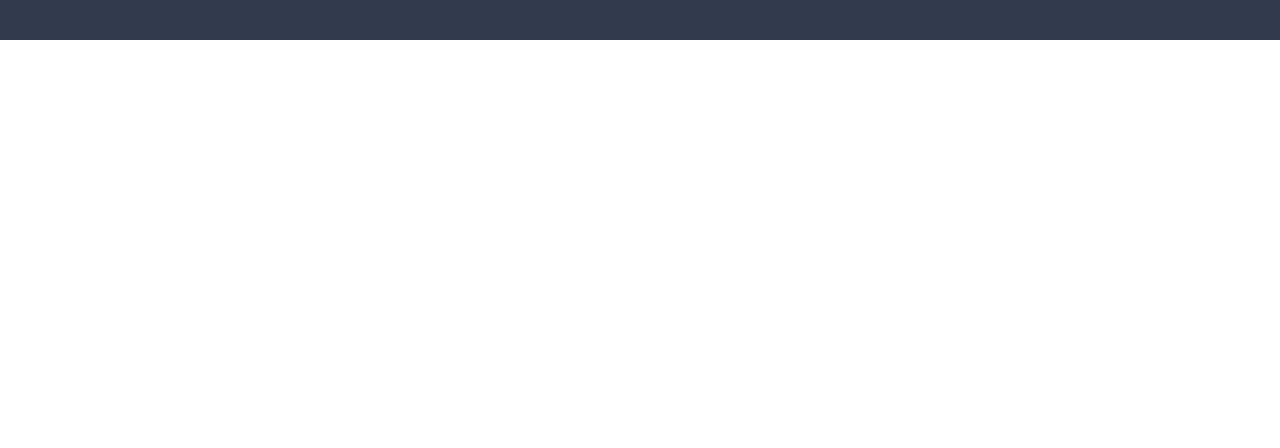
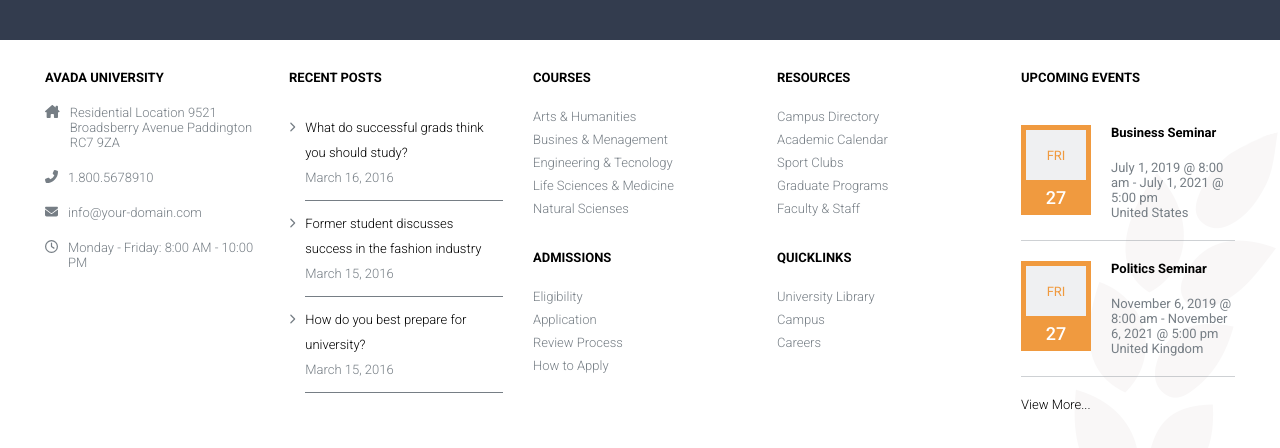
Before and after one commit to DanieleAntonaci/proj-html-vuejs, a Vue app: page / in a window 1280 px wide. Shown: the part 1042-1490 px from the top of the page. Before the commit the page ends 1082 px from the top, so only its background shows below. Built offline with nearby package versions, Linux system fonts and the light colour scheme.

Commit message:
Parte inferiore del footer

```diff
--- a/src/components/Footer.vue
+++ b/src/components/Footer.vue
@@ -1,8 +1,9 @@
 <script>
 import JoingForm from './JoingForm.vue';
+import NavFooter from './NavFooter.vue';
 
 export default {
-    components: { JoingForm },
+    components: { JoingForm, NavFooter },
     data() {
         return {
 
@@ -14,6 +15,7 @@ export default {
 <template>
     <div>
         <JoingForm/>
+        <NavFooter/>
     </div>
 </template>
 
--- /dev/null
+++ b/src/components/NavFooter.vue
@@ -0,0 +1,252 @@
+<script>
+export default {
+
+}
+</script>
+
+<template>
+    <div id="bottomFooter">
+        <div >
+            <h4>AVADA UNIVERSITY</h4>
+            <a class="contact-university" href="#">
+                <font-awesome-icon icon="fa-solid fa-house-chimney" class="font-icon"/>
+                Residential Location 9521 Broadsberry Avenue Paddington RC7 9ZA
+            </a>
+            <a class="contact-university" href="#">
+                <font-awesome-icon icon="fa-solid fa-phone-flip" class="font-icon"/>
+                1.800.5678910
+            </a>
+            <a class="contact-university" href="#">
+                <font-awesome-icon icon="fa-solid fa-envelope" class="font-icon"/>
+                info@your-domain.com
+            </a>
+            <a class="contact-university" href="#">
+                <font-awesome-icon icon="fa-regular fa-clock" class="font-icon"/>
+                Monday - Friday: 8:00 AM - 10:00 PM
+            </a>
+        </div>
+
+
+        <div id="recent-posts">
+            <h4>RECENT POSTS</h4>
+            <a href="#">
+                <font-awesome-icon icon="fa-solid fa-chevron-right" class="font-icon"/>
+                <div>
+                    What do successful grads think you should study?
+                    <span class="date-post">March 16, 2016</span>
+                </div>
+            </a>
+            <a href="#">
+                <font-awesome-icon icon="fa-solid fa-chevron-right" class="font-icon"/>
+                <div>
+                    Former student discusses success in the fashion industry
+                    <span class="date-post">March 15, 2016</span>
+                </div>
+            </a>
+            <a href="#">
+                <font-awesome-icon icon="fa-solid fa-chevron-right" class="font-icon" />
+                <div>
+
+                    How do you best prepare for university?
+                    <span class="date-post">March 15, 2016</span>
+                </div>
+            </a>
+
+        </div>
+
+        <div class="navBrowswer">
+            <h4>COURSES</h4>
+            <a href="#">Arts & Humanities</a>
+            <a href="#">Busines & Menagement</a>
+            <a href="#">Engineering & Tecnology</a>
+            <a href="#">Life Sciences & Medicine</a>
+            <a href="#">Natural Scienses</a>
+
+            <h4 id="secondNavElement">ADMISSIONS</h4>
+            <a href="#">Eligibility</a>
+            <a href="#">Application</a>
+            <a href="#">Review Process</a>
+            <a href="#">How to Apply</a>
+        </div>
+
+
+        <div class="navBrowswer">
+            <h4>RESOURCES</h4>
+            <a href="#">Campus Directory</a>
+            <a href="#">Academic Calendar</a>
+            <a href="#">Sport Clubs</a>
+            <a href="#">Graduate Programs</a>
+            <a href="#">Faculty & Staff</a>
+
+            <h4 id="secondNavElement">QUICKLINKS</h4>
+            <a href="#">University Library</a>
+            <a href="#">Campus</a>
+            <a href="#">Careers</a>
+        </div>
+
+        <div id="upcoming-events">
+            <h4>UPCOMING EVENTS</h4>
+            <div class="upcoming-event">
+                <div>
+                    <div class="poster-date">
+                        <div>FRI</div>
+                        <span>27</span>
+                    </div>
+                </div>
+                <div>
+                    <h4>Business Seminar</h4>
+                    <span class="text">
+                        July 1, 2019 @ 8:00 am - July 1, 2021 @ 5:00 pm
+                        <br>
+                        United States
+                    </span>
+                </div>
+            </div>
+
+
+            <div class="upcoming-event">
+                <div>
+                    <div class="poster-date">
+                        <div>FRI</div>
+                        <span>27</span>
+                    </div>
+                </div>
+                <div>
+                    <h4>Politics Seminar</h4>
+                    <span class="text">
+                        November 6, 2019 @ 8:00 am - November 6, 2021 @ 5:00 pm
+                        <br>
+                        United Kingdom
+                    </span>
+                </div>
+            </div>
+
+            <a href="#">View More...</a>
+        </div>
+    </div>
+</template>
+
+<style lang="scss" scoped>
+@use '../style/partials/mixin' as *;
+@use '../style/partials/variables' as *;
+
+#bottomFooter {
+    max-width: 1300px;
+    margin: 0 auto;
+    min-height: 600px;
+    background-image: url('/images/university_ft_bg.png');
+
+    display: flex;
+    justify-content: space-between;
+
+    padding: 30px;
+    font-size: 13px;
+
+    &>div {
+        width: calc((100% / 5) - 30px);
+        margin: 0 15px;
+
+        h4 {
+            padding-bottom: 20px;
+        }
+
+        .contact-university {
+            padding-bottom: 20px;
+        }
+
+        a {
+            display: flex;
+            color: #767e85;
+            font-weight: 300;
+
+            .font-icon {
+                padding-right: 10px;
+            }
+        }
+
+        &.navBrowswer {
+            a {
+                line-height: 23px;
+            }
+        }
+
+        #secondNavElement {
+            padding-top: 30px;
+        }
+    }
+
+    #recent-posts {
+        a {
+            align-items: baseline;
+            padding-top: 10px;
+
+            .font-icon {
+                font-size: 10px;
+                vertical-align: baseline;
+            }
+
+            div {
+
+                line-height: 25px;
+                border-bottom: 1px solid #767e85;
+                padding-bottom: 10px;
+                color: black;
+
+                .date-post {
+                    display: block;
+                    color: #767e85;
+                }
+            }
+        }
+    }
+
+    #upcoming-events {
+
+
+        .upcoming-event {
+            display: flex;
+            padding: 20px 0;
+            border-bottom: #767e855a solid 1px;
+
+            .poster-date {
+                background-color: $primaryColor;
+                width: 70px;
+                height: 90px;
+                text-align: center;
+                padding: 5px;
+                margin-right: 20px;
+
+                div {
+                    background-color: #eff0f2;
+                    width: 60px;
+                    height: 50px;
+                    color: $primaryColor;
+                    font-weight: 400;
+                    display: flex;
+                    justify-content: center;
+                    align-items: center;
+                    margin-bottom: 7px;
+                }
+
+                span {
+                    color: $thirdColor;
+                    font-size: 18px;
+                    font-weight: 500;
+
+                }
+            }
+
+            .text {
+                color: #767e85;
+            }
+
+        }
+
+        a {
+            color: black;
+            padding-top: 20px;
+        }
+    }
+
+}
+</style>
--- a/src/main.js
+++ b/src/main.js
@@ -9,11 +9,24 @@ import { library } from '@fortawesome/fontawesome-svg-core'
 import { FontAwesomeIcon } from '@fortawesome/vue-fontawesome'
 
 /* import specific icons */
-import { faBuildingColumns, faEnvelope, faGraduationCap, faPhoneFlip } from '@fortawesome/free-solid-svg-icons'
+import { faBuildingColumns, faChevronRight, faEnvelope, faGraduationCap, faHouseChimney, faPhoneFlip, } from '@fortawesome/free-solid-svg-icons'
 import { faFacebookF, faInstagram, faTwitter, faYoutube } from '@fortawesome/free-brands-svg-icons'
+import { faClock as farClock } from '@fortawesome/free-regular-svg-icons'
 
 /* add icons to the library */
-library.add(faPhoneFlip, faEnvelope, faGraduationCap, faBuildingColumns, faFacebookF, faTwitter, faYoutube, faInstagram)
+library.add(
+    faPhoneFlip,
+    faEnvelope,
+    faGraduationCap,
+    faBuildingColumns,
+    faFacebookF,
+    faTwitter,
+    faYoutube,
+    faInstagram,
+    farClock,
+    faHouseChimney,
+    faChevronRight
+)
 
 createApp(App)
     .component('font-awesome-icon', FontAwesomeIcon)
```
Also changed, not shown: public/images/university_ft_bg.png (renamed from public/university_ft_bg.png).
